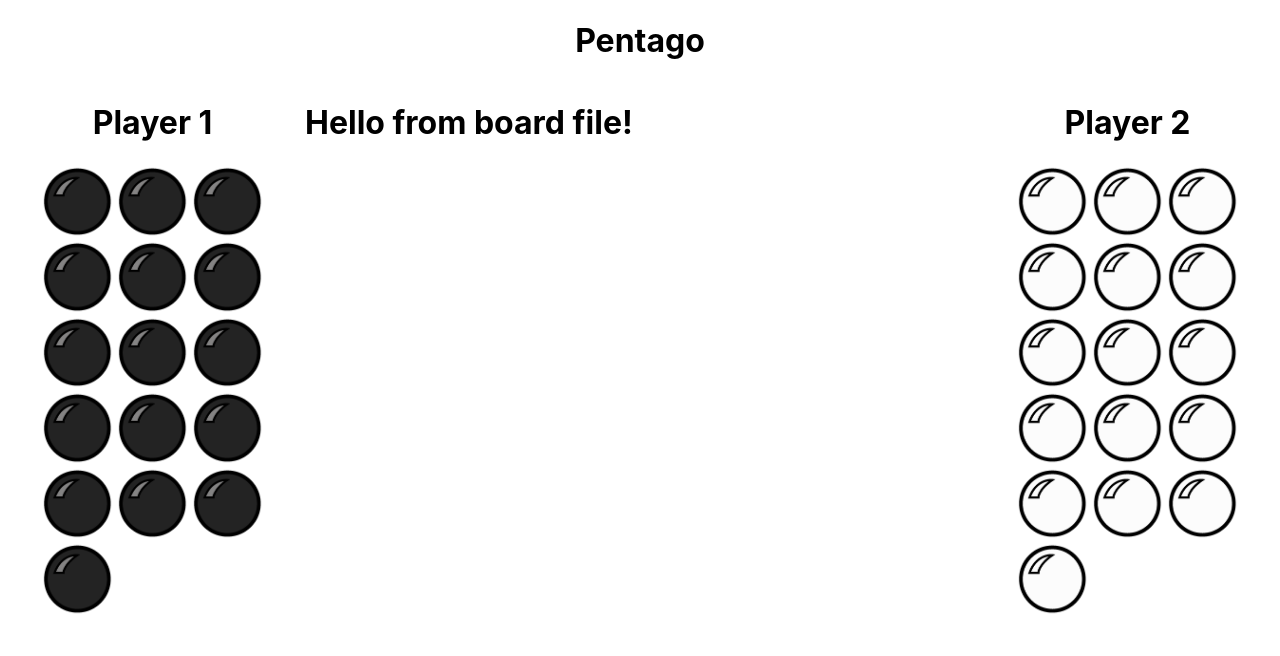
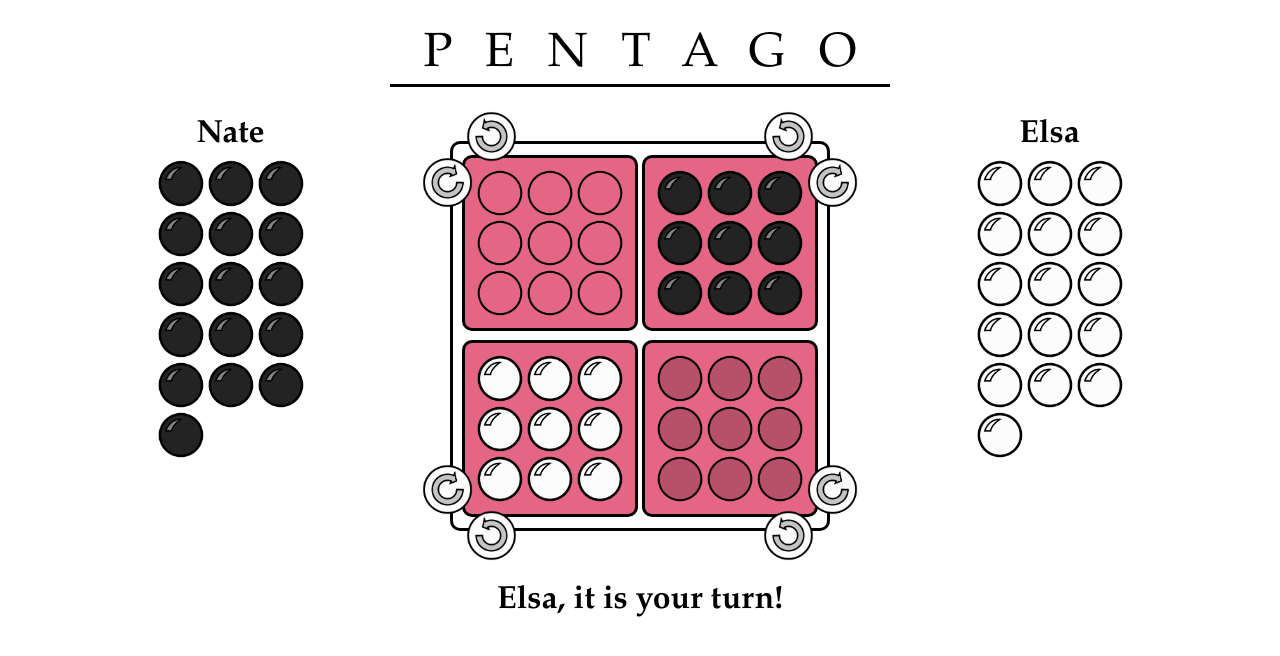
Before and after one commit to natendaben/pentago, a React (Create React App) app: page / in a window 1280 px wide. Shown: the top 656 px of the page. Built offline with nearby package versions, Linux system fonts and the light colour scheme.

Commit message:
static version of pentago done

```diff
--- a/src/App.js
+++ b/src/App.js
@@ -7,21 +7,41 @@
 function App() {
   var gridLayout = {
     display: 'grid',
-    gridTemplateColumns: '1fr 4fr 1fr',
+    gridTemplateColumns: '1fr auto 1fr',
+    width: "100%",
+    justifySelf: "center",
+    alignSelf: "center",
   };
   var flexLayout = {
     display: 'flex',
     flexDirection: 'column',
     alignItems: 'center',
+  };
+  var headingStyle = {
+    fontFamily: 'Baskerville, "Hoefler Text", Garamond, "Times New Roman", serif',
+    fontSize: "300%",
+    fontWeight: "400",
+    borderBottom: "3px solid black",
+    letterSpacing: ".7em",
+    textIndent: ".7em",
+    margin: "2% 0% 2% 0%",
   }
+  var heading2Style = {
+    fontFamily: 'Baskerville, "Hoefler Text", Garamond, "Times New Roman", serif',
+    fontSize: "200%",
+    fontWeight: "700",
+    margin: "4% 0% 1% 0%",
+  }
+
   return (
     <div style={flexLayout}>
-      <h1>Pentago</h1>
+      <h1 style={headingStyle}>PENTAGO</h1>
       <div style={gridLayout}>
-        <Player name="Player 1"/>
+        <Player name="Nate" player='1'/>
         <Board />
-        <Player name="Player 2"/>
+        <Player name="Elsa" player='2'/>
       </div>
+      <h2 style={heading2Style}>Elsa, it is your turn!</h2>
     </div>
   );
 }
--- a/src/Board.js
+++ b/src/Board.js
@@ -5,8 +5,34 @@
 export default class Board extends Component{
     constructor(props){
         super(props);
+        this.state = {
+            tlQuad: Array(9).fill({type: "0"}),
+            trQuad: Array(9).fill({type: "1"}),
+            blQuad: Array(9).fill({type: "2"}),
+            brQuad: Array(9).fill({type: "3"}),
+        };
     }
+
     render(){
-        return(<h1>Hello from board file!</h1>)
+        var boardStyle = {
+            background: "white",
+            border: "3px solid black",
+            borderRadius: "10px",
+            display: "grid",
+            gridTemplateColumns: "1fr 1fr",
+            gridTemplateRows: "1fr 1fr",
+            justifySelf: "center",
+            alignSelf: "center",
+            padding: "3%",
+            marginTop: "8%",
+        };
+        return(
+            <div style={boardStyle}>
+                <Quadrant dotArray={this.state.tlQuad} position="topLeft" margin="0% 2.5% 2.5% 0%"/>
+                <Quadrant dotArray={this.state.trQuad}position="topRight" margin="0% 0% 2.5% 2.5%"/>
+                <Quadrant dotArray={this.state.blQuad}position="bottomLeft" margin="2.5% 2.5% 0% 0%"/>
+                <Quadrant dotArray={this.state.brQuad}position="bottomRight" margin="2.5% 0% 0% 2.5%"/>
+            </div>
+        );
     }
 }
--- a/src/Marble.js
+++ b/src/Marble.js
@@ -9,38 +9,22 @@
         super(props);
     }
 
-    renderEmptyMarble(){
-        return(
-            <img style={{ width: "75px" }} src={empty} alt="Empty"></img>
-        );
-    }
-    renderP1Marble(){
-        return(
-            <img style={{ width: "75px" }} src={p1} alt="Player One"></img>
-        );
-    }
-    renderP2Marble(){
-        return(
-            <img style={{ width: "75px" }} src={p2} alt="Player Two"></img>
-        );
-    }
-    renderHoverMarble(){
-        return(
-            <img style={{ width: "75px" }} src={hover} alt="Hover"></img>
-        );
-    }
     render(){
         var marbleStyle={
-            margin: "10px",
+            maxWidth: "50px",
+            // margin: "10%"
         };
-        if(this.props.type=="p1"){
-            return <img style={{ width: "75px" }} src={p1} alt="Player One"></img>;
-        } else if(this.props.type=="p2"){
-            return <img style={{ width: "75px" }} src={p2} alt="Player Two"></img>;
-        } else if(this.props.type=="empty"){
-            return <img style={{ width: "75px" }} src={empty} alt="Player Two"></img>;
-        } else if(this.props.type=="hover"){
-            return <img style={{ width: "75px" }} src={hover} alt="Player Two"></img>;
+
+        if(this.props.type=="1"){
+            return <img style={marbleStyle} src={p1} alt="Player One"></img>;
+        } else if(this.props.type=="2"){
+            return <img style={marbleStyle} src={p2} alt="Player Two"></img>;
+        } else if(this.props.type=="0"){
+            return <img style={marbleStyle} src={empty} alt="Empty"></img>;
+        } else if(this.props.type=="3"){
+            return <img style={marbleStyle} src={hover} alt="Hover"></img>;
+        } else {
+            return <img style={marbleStyle} src={empty} alt="Empty"></img>;
         }
     }
 }
--- a/src/Player.js
+++ b/src/Player.js
@@ -11,57 +11,63 @@
             display: 'flex',
             flexDirection: 'column',
             alignItems: 'center',
-            margin: '0px 40px 0px 40px',
+            padding: '0% 5% 0% 5%',
         };
         var marbleArsenalStyle = {
             display: "grid",
             gridTemplateColumns: "1fr 1fr 1fr",
         }
-        if(this.props.name=="Player 1"){
+        var heading2Style = {
+            fontFamily: 'Baskerville, "Hoefler Text", Garamond, "Times New Roman", serif',
+            fontSize: "200%",
+            fontWeight: "700",
+            margin: "1% 0% 1% 0%",
+        }
+        if(this.props.player=='1'){
             return(
                 <div style={playerStyle}>
-                    <h1>{this.props.name}</h1>
+                    <h2 style={heading2Style}>{this.props.name}</h2>
                     <div style={marbleArsenalStyle}>
-                        <Marble type="p1"/>
-                        <Marble type="p1"/>
-                        <Marble type="p1"/>
-                        <Marble type="p1"/>
-                        <Marble type="p1"/>
-                        <Marble type="p1"/>
-                        <Marble type="p1"/>
-                        <Marble type="p1"/>
-                        <Marble type="p1"/>
-                        <Marble type="p1"/>
-                        <Marble type="p1"/>
-                        <Marble type="p1"/>
-                        <Marble type="p1"/>
-                        <Marble type="p1"/>
-                        <Marble type="p1"/>
-                        <Marble type="p1"/>
+                        <Marble type="1"/>
+                        <Marble type="1"/>
+                        <Marble type="1"/>
+                        <Marble type="1"/>
+                        <Marble type="1"/>
+                        <Marble type="1"/>
+                        <Marble type="1"/>
+                        <Marble type="1"/>
+                        <Marble type="1"/>
+                        <Marble type="1"/>
+                        <Marble type="1"/>
+                        <Marble type="1"/>
+                        <Marble type="1"/>
+                        <Marble type="1"/>
+                        <Marble type="1"/>
+                        <Marble type="1"/>
                     </div>
                 </div>
             );
-        } else if(this.props.name=="Player 2"){
+        } else if(this.props.player=='2'){
             return(
                 <div style={playerStyle}>
-                    <h1>{this.props.name}</h1>
+                    <h2 style={heading2Style}>{this.props.name}</h2>
                     <div style={marbleArsenalStyle}>
-                        <Marble type="p2"/>
-                        <Marble type="p2"/>
-                        <Marble type="p2"/>
-                        <Marble type="p2"/>
-                        <Marble type="p2"/>
-                        <Marble type="p2"/>
-                        <Marble type="p2"/>
-                        <Marble type="p2"/>
-                        <Marble type="p2"/>
-                        <Marble type="p2"/>
-                        <Marble type="p2"/>
-                        <Marble type="p2"/>
-                        <Marble type="p2"/>
-                        <Marble type="p2"/>
-                        <Marble type="p2"/>
-                        <Marble type="p2"/>
+                        <Marble type="2"/>
+                        <Marble type="2"/>
+                        <Marble type="2"/>
+                        <Marble type="2"/>
+                        <Marble type="2"/>
+                        <Marble type="2"/>
+                        <Marble type="2"/>
+                        <Marble type="2"/>
+                        <Marble type="2"/>
+                        <Marble type="2"/>
+                        <Marble type="2"/>
+                        <Marble type="2"/>
+                        <Marble type="2"/>
+                        <Marble type="2"/>
+                        <Marble type="2"/>
+                        <Marble type="2"/>
                     </div>
                 </div>
             );
--- a/src/Quadrant.js
+++ b/src/Quadrant.js
@@ -1,11 +1,76 @@
 import React, {Component} from 'react';
+import rotateLeft from './images/rotateLeft.png';
+import rotateRight from './images/rotateRight.png';
 import Marble from './Marble'
 
 export default class Quadrant extends Component{
     constructor(props){
         super(props);
     }
+
     render(){
-        return(<h1>Hello from quadrant file!</h1>)
+        var wrapperStyle = {
+            position: "relative",
+        }
+        var quadrantStyle = {
+            background: "#E56584",
+            margin: this.props.margin,
+            border: "3px solid black",
+            borderRadius: "10px",
+            display: 'grid',
+            gridTemplateColumns: "1fr 1fr 1fr",
+            gridTemplateRows: "1fr 1fr 1fr",
+            justifySelf: "center",
+            alignSelf: "center",
+            padding: "10px",
+        };
+        var rotateButtonStyle = {
+            position: "absolute",
+            zIndex: "10",
+            maxWidth: "55px",
+        };
+        var rotateLeftButtonStyle, rotateRightButtonStyle;
+        if(this.props.position == "topLeft"){
+            rotateLeftButtonStyle = {
+                top: "-25%",
+            }
+            rotateRightButtonStyle = {
+                left: "-25%",
+            }
+        } else if (this.props.position == "topRight"){
+            rotateLeftButtonStyle = {
+                top: "-25%",
+                right: "0%",
+            }
+            rotateRightButtonStyle = {
+                right: "-25%",
+            }
+        } else if (this.props.position == "bottomLeft"){
+            rotateLeftButtonStyle = {
+                bottom: "-25%",
+            }
+            rotateRightButtonStyle = {
+                left: "-25%",
+                bottom: "0%",
+            }
+        } else if (this.props.position == "bottomRight"){
+            rotateLeftButtonStyle = {
+                bottom: "-25%",
+                right: "0%",
+            }
+            rotateRightButtonStyle = {
+                right: "-25%",
+                bottom: "0%",
+            }
+        }
+        return(
+            <div style={wrapperStyle}>
+                <img style={{...rotateButtonStyle, ...rotateLeftButtonStyle}} src={rotateLeft} alt="Rotate left"></img>
+                <img style={{...rotateButtonStyle, ...rotateRightButtonStyle}} src={rotateRight} alt="Rotate right"></img>
+                <div style={quadrantStyle}>
+                    {this.props.dotArray.map(dot => <Marble type={dot.type} />)}
+                </div>
+            </div>
+        );
     }
 }
```
Also changed, not shown: src/images/rotateLeft.png (added), src/images/rotateRight.png (added).
